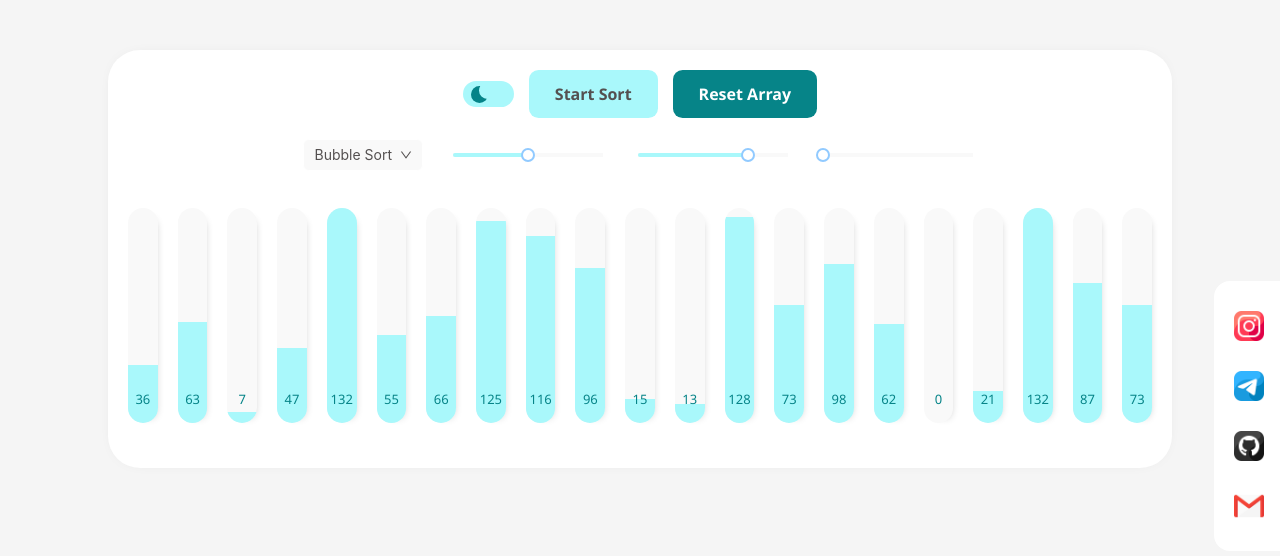
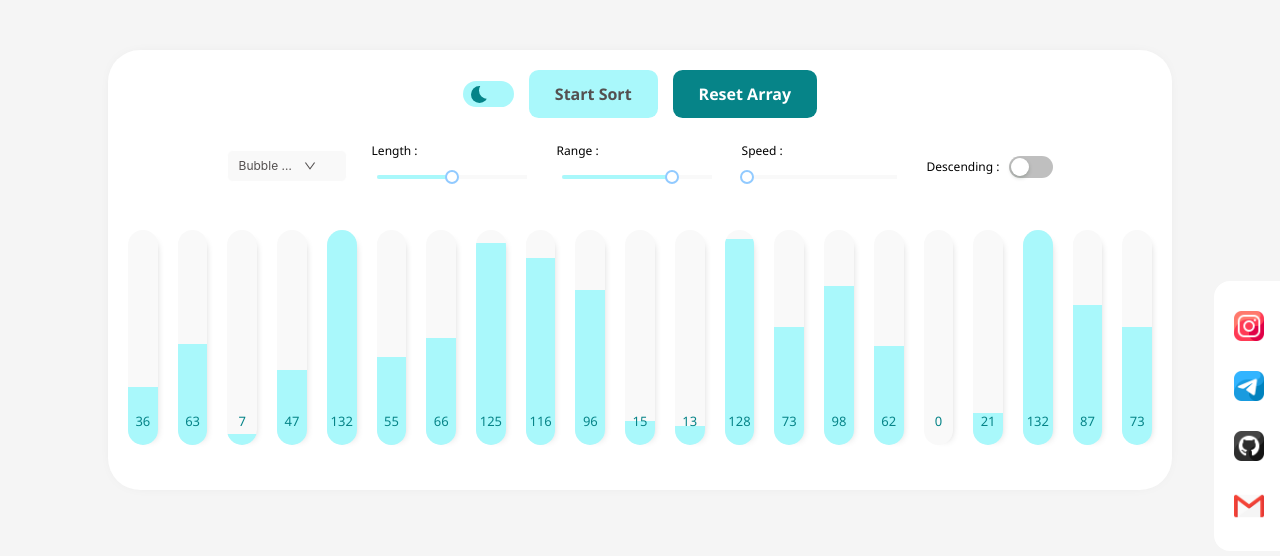
Before and after one commit to AliGod8001/React-Sort-Visualizer, a React (Vite) app: page / in a window 1280 px wide. Shown: the top 556 px of the page. Built offline with nearby package versions, Linux system fonts and the light colour scheme.

Commit message:
[CHNG,ADD] change setupData type && change slider view and add label to it && change styles && add descending setupData.

```diff
--- a/src/components/components.d.ts
+++ b/src/components/components.d.ts
@@ -4,6 +4,7 @@ interface SetupData {
     defaultSpeed: number,
     range: number,
     length: number,
+    descending: boolean,
     disabled: boolean
 }
 
--- a/src/components/index/Index.tsx
+++ b/src/components/index/Index.tsx
@@ -30,6 +30,7 @@ const Index = () => {
   const [length, setLength] = useState<number>(Settings.ARRAY_LENGTH)
   const [range, setRange] = useState<number>(Settings.ARRAY_RANGE)
   const [speed, setSpeed] = useState<number>(Settings.SPEED)
+  const [descending, setDescending] = useState<boolean>(Settings.DESCENDING)
 
   const changeSetupHandler = (action: string, value: string) => {
     if ( action === "length" ) {
@@ -43,6 +44,8 @@ const Index = () => {
 
     } else if ( action === "speed" ) {
       setSpeed(value > "4" ? 4 : Number(value))
+    } else if ( action === "descending") {
+      setDescending(value === "active" ? true : false);
     } else {
       setAlgorithm(value)
       setStepsState(prevState => {
@@ -50,6 +53,8 @@ const Index = () => {
       })
     }
   }
+
+  console.log(descending)
 
   const actionClickHandler = (action: string) => {
     if ( action === 'start' ) {
@@ -96,6 +101,7 @@ const Index = () => {
           speed,
           range,
           length,
+          descending,
           disabled: visualizing
         }}/>
       {
--- a/src/components/setup/Setup.module.css
+++ b/src/components/setup/Setup.module.css
@@ -4,3 +4,8 @@
 	justify-content: center;
 	gap: 25px;
 }
+
+.wrapper span {
+	margin-right: 10px;
+	font-size: 12px;
+}
--- a/src/components/setup/Setup.tsx
+++ b/src/components/setup/Setup.tsx
@@ -1,5 +1,5 @@
 /* ant design imports */
-import { Slider, Select } from 'antd'
+import { Slider, Select, Switch } from 'antd'
 
 /* data imports */
 import _algorithms from '../../data/ALGORITHM.json'
@@ -39,6 +39,12 @@ const Setup = ({
     onChangeSetup("speed", value.toString())
   }
 
+  const descendingChangeHandler = (checked: boolean) => {
+    if ( setupData.disabled ) true;
+
+    onChangeSetup("descending", checked ? "active" : "disabled");
+  }
+
   return <div className={styles.wrapper}>
     <Select
       defaultValue={setupData.algorithm}
@@ -47,6 +53,8 @@ const Setup = ({
       options={_algorithms}
       disabled={setupData.disabled}
     />
+    <div>
+      <span>Length :</span>
       <Slider
         min={5}
         max={35}
@@ -55,6 +63,9 @@ const Setup = ({
         onChange={lengthChangeHandler}
         disabled={setupData.disabled}
       />
+    </div>
+    <div>
+      <span>Range :</span>
       <Slider
         min={10}
         max={200}
@@ -63,6 +74,9 @@ const Setup = ({
         onChange={rangeChangeHandler}
         disabled={setupData.disabled}
       />
+    </div>
+    <div>
+      <span>Speed :</span>
       <Slider
         min={0.2}
         max={4}
@@ -73,6 +87,11 @@ const Setup = ({
         disabled={setupData.disabled}
       />
     </div>
+    <div>
+      <span>Descending :</span>
+      <Switch {...(setupData.descending ? { defaultChecked: true} : {})} onChange={descendingChangeHandler} />
+    </div>
+  </div>
 }
 
 export default Setup;
--- a/src/constants/SortSettings.ts
+++ b/src/constants/SortSettings.ts
@@ -3,5 +3,6 @@ export const Settings = {
     ARRAY_RANGE: 150,
     DEFAULT_SPEED: 100,
     SPEED: 0.2,
+    DESCENDING: false,
     ALGORITHM: 'bubble'
 }
```
Lines whose indentation alone changed are shown as unchanged.
